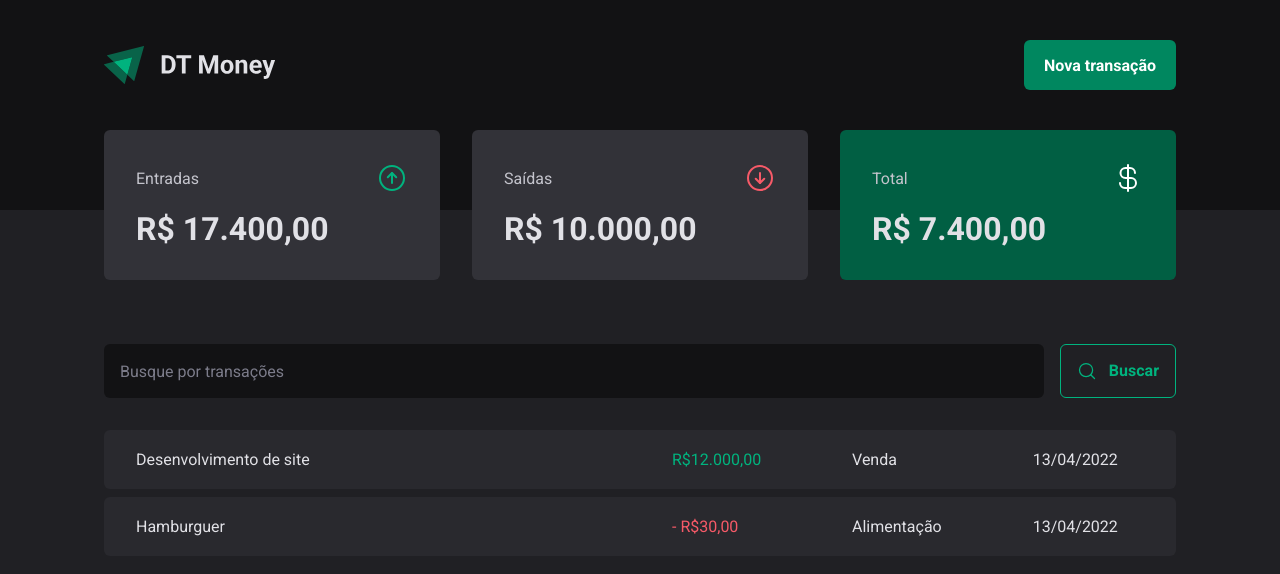
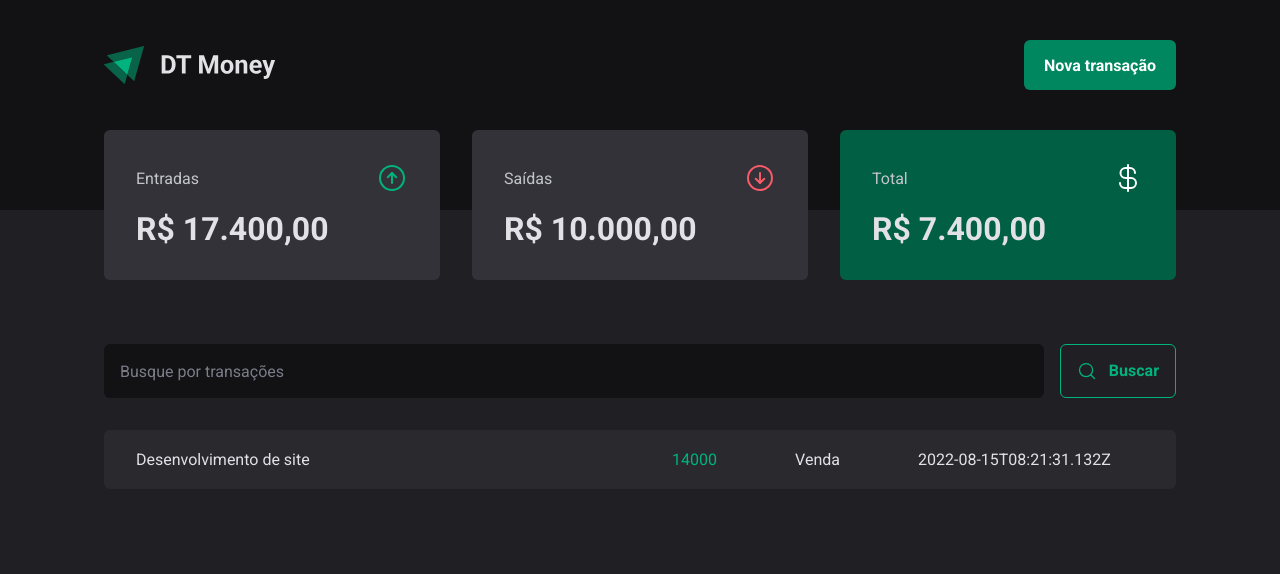
Before and after one commit to wellingtonrodriguesbr/dt-money-black, a React (Vite) app: page / in a window 1280 px wide. Shown: the top 574 px of the page. Built offline with nearby package versions, Linux system fonts and the light colour scheme; data requests are answered from the project's data file.

Commit message:
feat: using transactions context

```diff
--- a/src/components/Summary/index.tsx
+++ b/src/components/Summary/index.tsx
@@ -1,7 +1,10 @@
 import { SummaryCard, SummaryContainer } from "./styles";
 import { ArrowCircleDown, ArrowCircleUp, CurrencyDollar } from "phosphor-react";
+import { useContext } from "react";
+import { TransactionsContext } from "../../contexts/TransactionsContext";
 
 export function Summary() {
+  const { transactions } = useContext(TransactionsContext);
   return (
     <SummaryContainer>
       <SummaryCard>
--- a/src/pages/Transactions/index.tsx
+++ b/src/pages/Transactions/index.tsx
@@ -1,5 +1,7 @@
+import { useContext } from "react";
 import { Header } from "../../components/Header";
 import { Summary } from "../../components/Summary";
+import { TransactionsContext } from "../../contexts/TransactionsContext";
 import { SearchForm } from "./components/SearchForm";
 import {
   PriceHightLight,
@@ -8,6 +10,8 @@
 } from "./styles";
 
 export function Transactions() {
+  const { transactions } = useContext(TransactionsContext);
+
   return (
     <div>
       <Header />
@@ -16,23 +20,18 @@
         <SearchForm />
         <TransactionsTable>
           <tbody>
-            <tr>
-              <td width="50%">Desenvolvimento de site</td>
-              <td>
-                <PriceHightLight variant="income">R$12.000,00</PriceHightLight>
-              </td>
-              <td>Venda</td>
-              <td>13/04/2022</td>
-            </tr>
-
-            <tr>
-              <td width="50%">Hamburguer</td>
-              <td>
-                <PriceHightLight variant="outcome">- R$30,00</PriceHightLight>
-              </td>
-              <td>Alimentação</td>
-              <td>13/04/2022</td>
-            </tr>
+            {transactions.map((transaction) => (
+              <tr key={transaction.id}>
+                <td width="50%">{transaction.description}</td>
+                <td>
+                  <PriceHightLight variant={transaction.type}>
+                    {transaction.price}
+                  </PriceHightLight>
+                </td>
+                <td>{transaction.category}</td>
+                <td>{transaction.createdAt}</td>
+              </tr>
+            ))}
           </tbody>
         </TransactionsTable>
       </TransactionsContainer>
```
